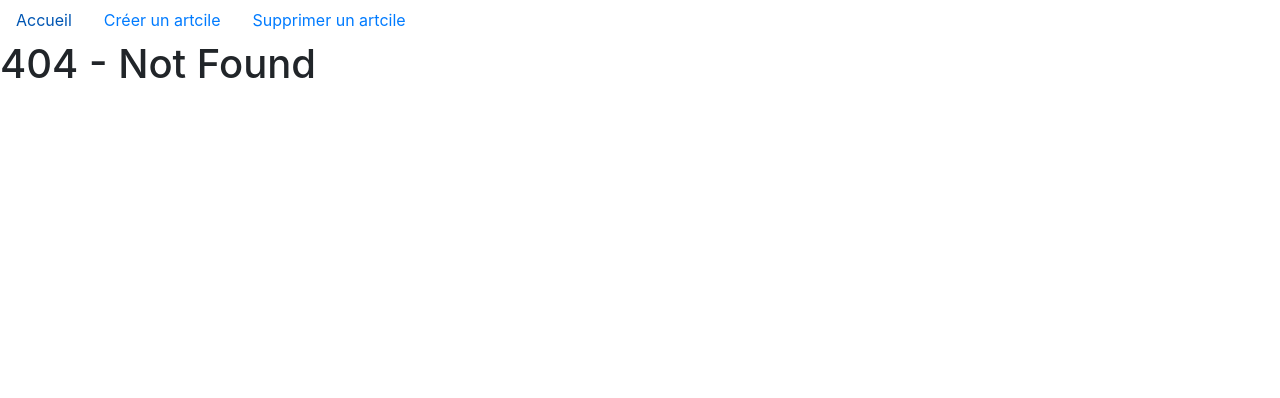
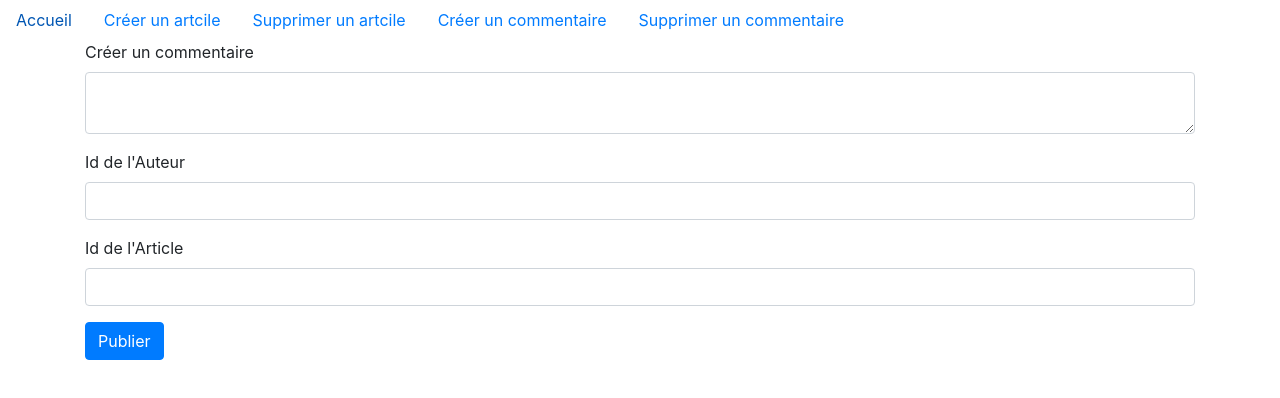
Before and after one commit to OmyRob86/first-react-project, a React (Create React App) app: page /comments/create in a window 1280 px wide. Before the commit this address had no page. Shown: the top 398 px of the page. Built offline with nearby package versions, Linux system fonts and the light colour scheme.

Commit message:
Add create and delete route on app.js

```diff
--- a/src/App.js
+++ b/src/App.js
@@ -7,10 +7,13 @@
 
 import Navigation from './components/Navigation';
 
-import Home          from './pages/Home';
-import CreateArticle from './pages/CreateArticle';
-import DeleteArticle from './pages/DeleteArticle';
-import NotFound      from './pages/NotFound';
+import Home           from './pages/Home';
+import CreateArticle  from './pages/CreateArticle';
+import DeleteArticle  from './pages/DeleteArticle';
+import CreateComments from './pages/CreateComments';
+import DeleteComments from './pages/DeleteComments';
+import NotFound       from './pages/NotFound';
+
 
 const App = () => {
   return (
@@ -20,6 +23,8 @@
         <Route exact path="/"          component={Home} />
         <Route path="/articles/create" component={CreateArticle} />
         <Route path="/articles/delete" component={DeleteArticle} />
+        <Route path="/comments/create" component={CreateComments} />
+        <Route path="/comments/delete" component={DeleteComments} />
         <Route path="*"                component={NotFound} />
       </Switch>
     </Router>
--- a/src/components/Navigation.js
+++ b/src/components/Navigation.js
@@ -20,6 +20,16 @@
                     Supprimer un artcile
                 </Nav.Link>
             </Nav.Item>
+            <Nav.Item>
+                <Nav.Link as={Link} to="/comments/create">
+                    Créer un commentaire
+                </Nav.Link>
+            </Nav.Item>
+            <Nav.Item>
+                <Nav.Link as={Link} to="/comments/delete">
+                    Supprimer un commentaire
+                </Nav.Link>
+            </Nav.Item>
       </Nav>
     );
 }
--- /dev/null
+++ b/src/pages/CreateComments.js
@@ -0,0 +1,73 @@
+import React, { useState } from 'react';
+
+import Container from 'react-bootstrap/Container';
+import Form      from 'react-bootstrap/Form';
+import Button    from 'react-bootstrap/Button';
+
+const CreateComments = () => {
+    const [ content,   setContent   ] = useState("");
+    const [ author,    setAuthor    ] = useState("");
+    const [ articleId, setArticleId ] = useState("");
+
+    const handleSubmit = (event) => {
+        event.preventDefault();
+        console.log("content : ",   content);
+        console.log("author : ",    author);
+        console.log("articleId : ", articleId);
+    }
+
+    const handleChange = (event) => {
+        console.log("target name : ", event.target.name);
+        console.log("target value : ", event.target.value);
+
+        switch(event.target.name) {
+            case "content":
+                setContent(event.target.value);
+                break;
+            case "author":
+                setAuthor(event.target.value);
+                break;
+            case "artilceId":
+                setArticleId(event.target.value);
+                break;
+            // no default
+        }
+    }
+
+    return (
+        <Container>
+            <Form onSubmit={handleSubmit}>
+                <Form.Group controlId="comment.content" >
+                    <Form.Label>Créer un commentaire</Form.Label>
+                    <Form.Control
+                        as="textarea"
+                        name="content"
+                        onChange={handleChange}
+                        value={content}
+                    />
+                </Form.Group>
+                <Form.Group controlId="comment.author" >
+                    <Form.Label>Id de l'Auteur</Form.Label>
+                    <Form.Control
+                        type="number"
+                        name="author"
+                        onChange={handleChange}
+                        value={author}
+                    />
+                </Form.Group>
+                <Form.Group controlId="comment.articleId" >
+                    <Form.Label>Id de l'Article</Form.Label>
+                    <Form.Control
+                        type="number"
+                        name="articleId"
+                        onChange={handleChange}
+                        value={articleId}
+                    />
+                </Form.Group>
+                <Button variant="primary" type="submit">Publier</Button>
+            </Form>
+        </Container>
+    )
+};
+
+export default CreateComments;
--- /dev/null
+++ b/src/pages/DeleteComments.js
@@ -0,0 +1,42 @@
+import React, { useState } from 'react';
+
+import Container from 'react-bootstrap/Container';
+import Form      from 'react-bootstrap/Form';
+import Button    from 'react-bootstrap/Button';
+
+const DeleteComments = () => {
+    const [ id, setId ] = useState("");
+
+    const handleSubmit = (event) => {
+        event.preventDefault();
+
+        console.log("id : ", id);
+    }
+    const handleChange = (event) => {
+        switch (event.target.name) {
+            case "id":
+                setId(event.target.value);
+                break;
+            // no default
+        }
+    }
+
+    return (
+        <Container>
+            <Form onSubmit={handleSubmit}>
+                <Form.Group controlId="comment.id">
+                    <Form.Label>Id du commentaire à supprimer</Form.Label>
+                    <Form.Control
+                        type="number"
+                        name="id"
+                        onChange={handleChange}
+                        value={id}
+                    />
+                </Form.Group>
+                <Button type="submit" >Supprimer commentaire</Button>
+            </Form>
+        </Container>
+    )
+};
+
+export default DeleteComments;
```
